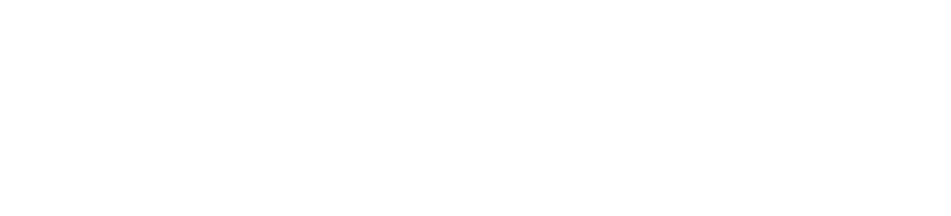
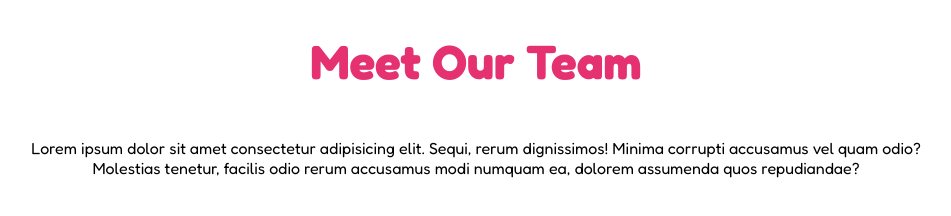
Before and after one commit to FedericoPiazzolla/html-css-float-cards, a plain HTML site: page index.html in a window 1280 px wide. Shown: the whole page, without its empty margins (164-1115 px from the left). Drawn offline with Linux system fonts and the light colour scheme.

Commit message:
add: subtitle and p

```diff
--- a/css/style.css
+++ b/css/style.css
@@ -1,3 +1,4 @@
+/* RESET   */
 *{
   margin: 0;
   padding: 0;
@@ -7,3 +8,23 @@
 body{
   font-family: 'Fredoka', sans-serif;
 }
+
+/* COMMON */
+.section{
+  padding: 2rem 0;
+}
+.container{
+  width: 70%;
+  margin: 0 auto;
+}
+
+.section-title{
+  font-size: 3rem;
+  color: #e5316f;
+  padding-bottom: 3rem;
+}
+
+/* UTILITIES */
+.text-center{
+  text-align: center;
+}
--- a/index.html
+++ b/index.html
@@ -3,7 +3,7 @@
 <head>
   <meta charset="UTF-8">
   <meta name="viewport" content="width=device-width, initial-scale=1.0">
-  <title>Document</title>
+  <title>Our Team</title>
   <link rel="preconnect" href="https://fonts.googleapis.com">
   <link rel="preconnect" href="https://fonts.gstatic.com" crossorigin>
   <link href="https://fonts.googleapis.com/css2?family=Fredoka:wght@300;400;700&display=swap" rel="stylesheet">
@@ -15,6 +15,17 @@
 <body>
   <!-- Main -->
   <main>
+    <!-- Team section -->
+    <section class="section">
+      <div class="container">
+        <h2 class="text-center section-title">Meet Our Team</h2>
+        <p class="text-center">Lorem ipsum dolor sit amet consectetur adipisicing elit. Sequi, rerum dignissimos! Minima corrupti accusamus vel quam odio? Molestias tenetur, facilis odio rerum accusamus modi numquam ea, dolorem assumenda quos repudiandae?</p>
+      </div>
+
+
+
+    </section>
+    <!-- /Team Section -->
   </main>
   <!-- /Main -->
 
```
